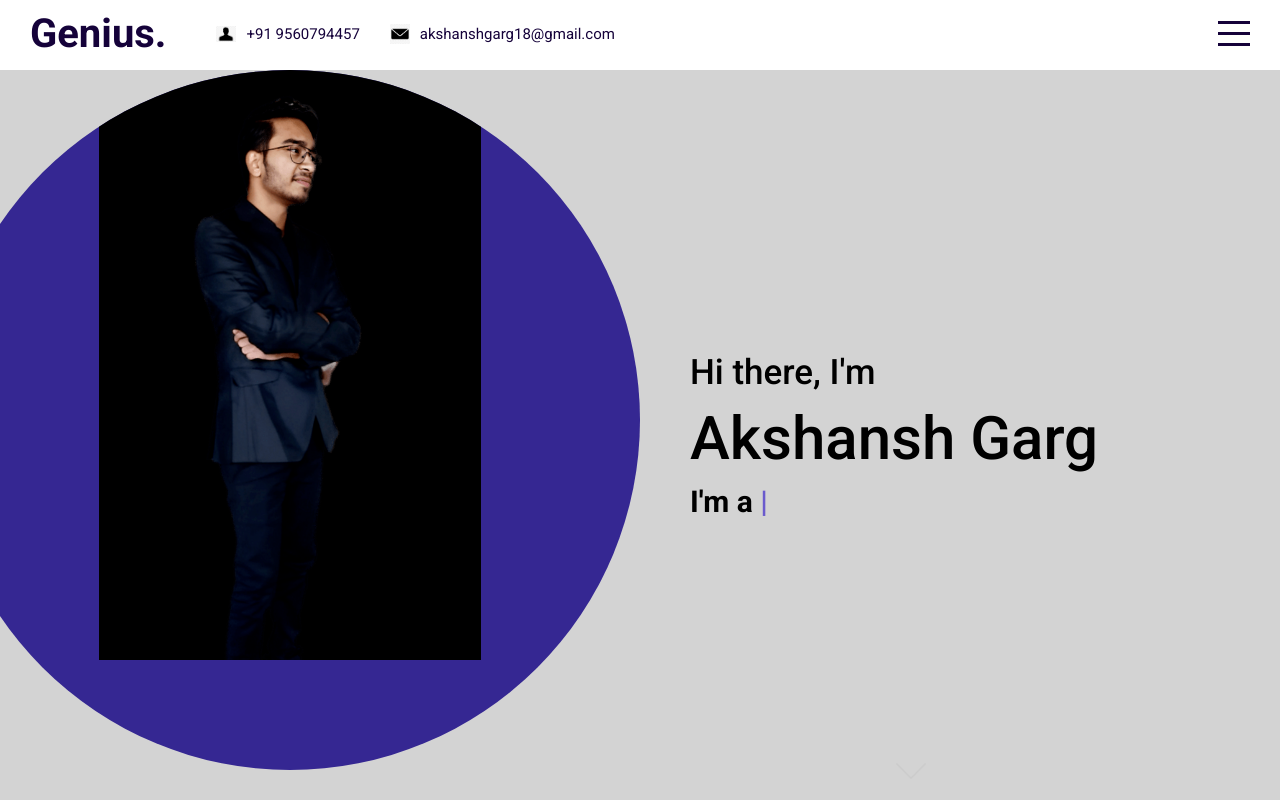
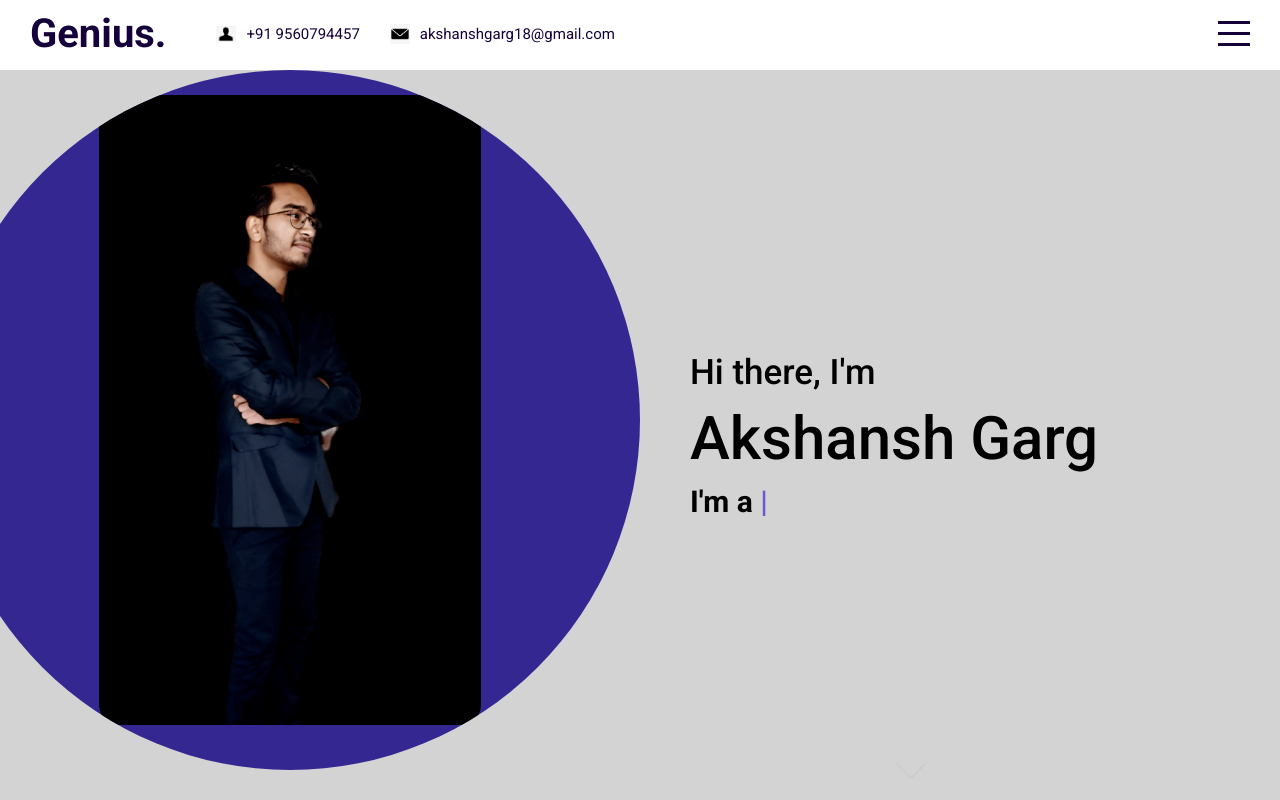
Before and after one commit to akku-18/my_portfolio, a React (Create React App) app: page / in a window 1280 px wide. Built offline with nearby package versions, Linux system fonts and the light colour scheme.

Commit message:
adjusted main img

```diff
--- a/src/components/intro/intro.scss
+++ b/src/components/intro/intro.scss
@@ -37,7 +37,8 @@
             }
 
             img{
-                margin-bottom: 150px;
+                margin-bottom: 20px;
+                border-radius: 20px;
                 // width: 70%;
                 height: 90%;
 
```
